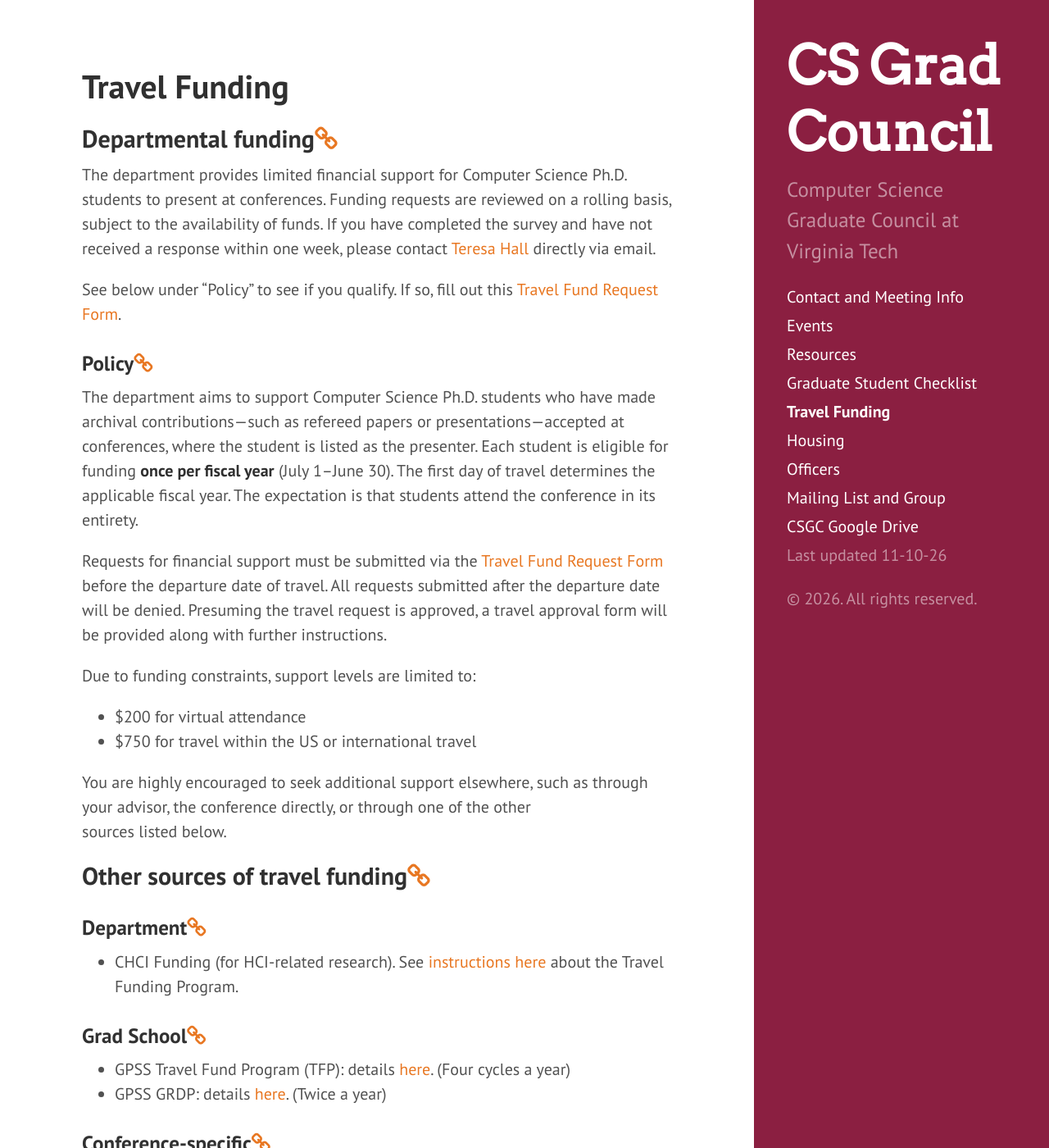
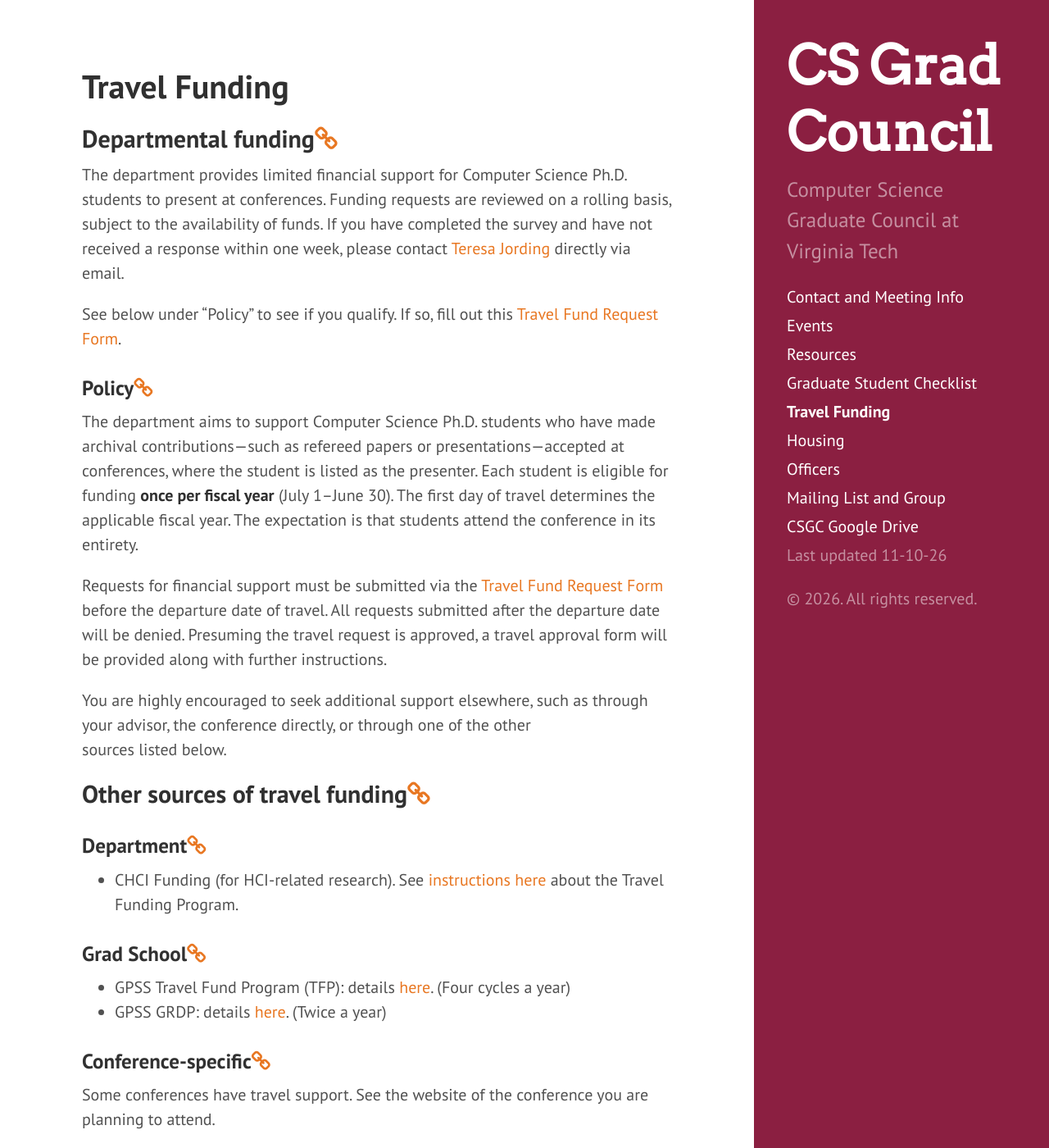
Before and after one commit to CSGraduateCouncil-VirginiaTech/csgc-website, a Jekyll site: the page built from travel_funding.md, in a window 1280 px wide and 1400 px high. Shown: the whole window at 82% size. Built offline with Jekyll 4.4.1, drawn with Linux system fonts in a browser that asks for light colours.

Commit message:
update travel info (#267)

```diff
--- a/travel_funding.md
+++ b/travel_funding.md
@@ -9,7 +9,7 @@
 The department provides limited financial support for Computer Science Ph.D.
 students to present at conferences. Funding requests are reviewed on a rolling basis,
 subject to the availability of funds. If you have completed the survey and have not
-received a response within one week, please contact [Teresa Hall](https://website.cs.vt.edu/people/administration/teresa-hall.html) directly via email.
+received a response within one week, please contact [Teresa Jording](https://website.cs.vt.edu/people/administration/teresa-jording.html) directly via email.
 
 See below under "Policy" to see if you qualify.
 If so, fill out this [Travel Fund Request Form](https://docs.google.com/forms/d/e/1FAIpQLScGrqnxm2iNl_d5omNoOGsYCo6R-CvDpfy4_Tkr_7U5BaVs7g/viewform).
@@ -25,10 +25,6 @@
 Requests for financial support must be submitted via the [Travel Fund Request Form](https://docs.google.com/forms/d/e/1FAIpQLScGrqnxm2iNl_d5omNoOGsYCo6R-CvDpfy4_Tkr_7U5BaVs7g/viewform)
 before the departure date of travel. All requests submitted after the departure date will be denied.
 Presuming the travel request is approved, a travel approval form will be provided along with further instructions.
-
-Due to funding constraints, support levels are limited to:
-* $200 for virtual attendance
-* $750 for travel within the US or international travel
 
 You are highly encouraged to seek additional support elsewhere, such as through your advisor, the conference directly,
 or through one of the other sources listed below.
```
